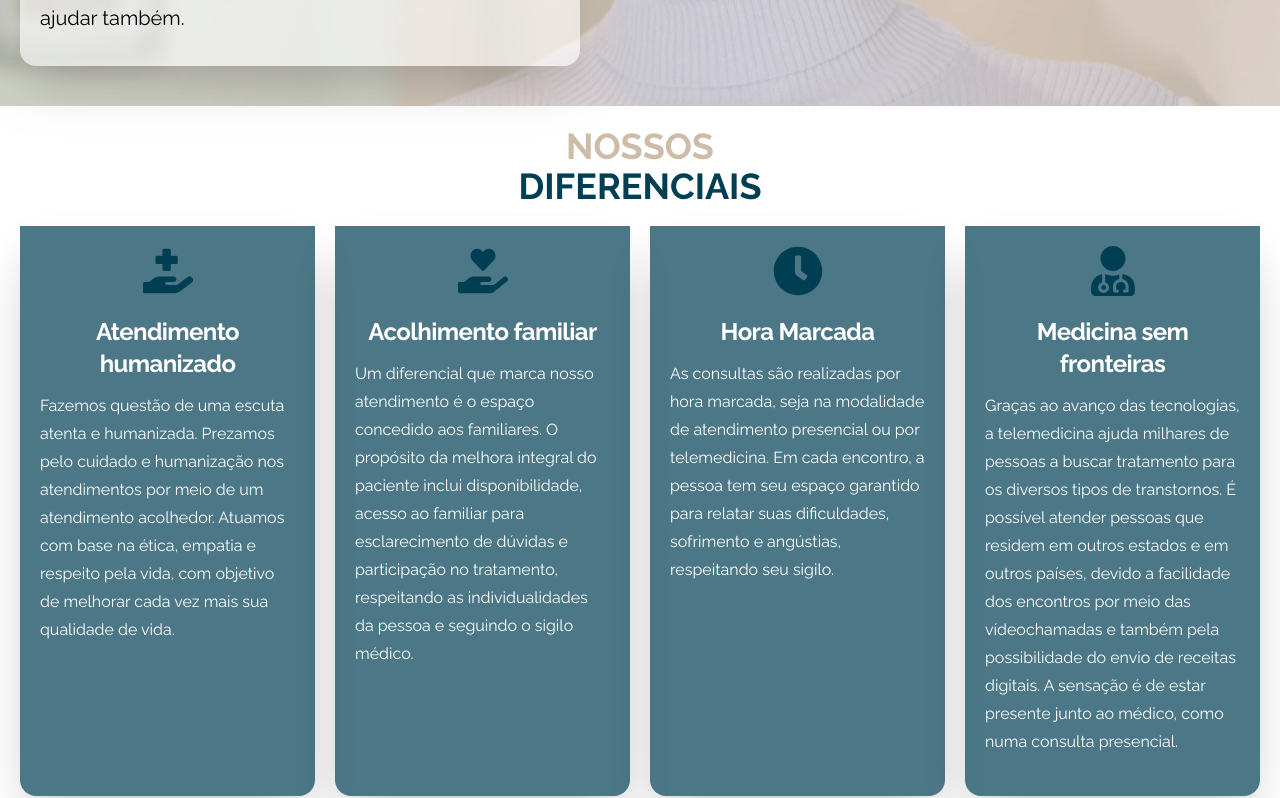
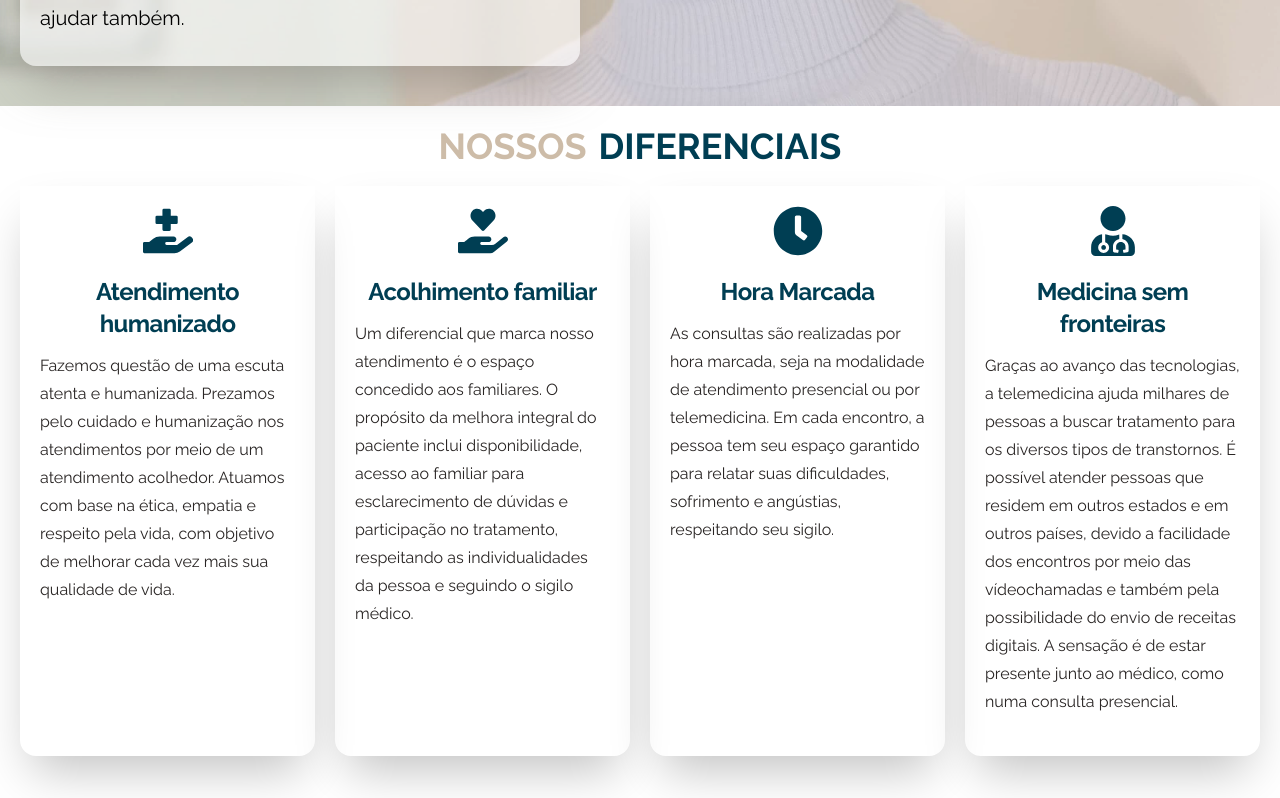
Before and after one commit to brunoprestesap/page-dra-camila, a React (Create React App) app: page / in a window 1280 px wide. Shown: the part 3026-3824 px from the top of the page. Built offline with nearby package versions, Linux system fonts and the light colour scheme.

Commit message:
ajuste secao de diferenciais

```diff
--- a/src/components/CardBeneficios.js
+++ b/src/components/CardBeneficios.js
@@ -4,15 +4,15 @@ function CardBeneficios({ id, icon, title, text }) {
   return (
     <div
       key={id}
-      className="mx-auto group shadow-2xl rounded-b-2xl transform duration-500 hover:-translate-y-2 bg-[#003E53]/70 dark:bg-gray-800"
+      className="mx-auto group shadow-2xl rounded-b-2xl transform duration-500 hover:-translate-y-2"
     >
       <div className="p-5">
         <div className="flex justify-center">
           {icon}
         </div>
         <div className='w-full py-5'>
-          <h5 className="text-2xl font-bold text-center tracking-tight text-white">{title}</h5>
-          <p className='mt-3 leading-7 text-white'>{text}</p>
+          <h5 className="text-2xl font-bold text-center tracking-tight">{title}</h5>
+          <p className='mt-3 leading-7 text-stone-800'>{text}</p>
         </div>
       </div>
     </div>
--- a/src/components/Diferential.js
+++ b/src/components/Diferential.js
@@ -34,9 +34,9 @@ function Diferentials() {
 
   return (
     <div id="diferenciais" className="p-5">
-      <div>
-        <h2 className='text-4xl font-bold text-center text-[#CDBCA8] uppercase'>Nossos</h2>
-        <h2 className='text-4xl font-bold text-center uppercase'>diferenciais</h2>
+      <div className='flex w-full justify-center items-center gap-3'>
+        <h2 className='text-3xl md:text-4xl font-bold text-center text-[#CDBCA8] uppercase'>Nossos</h2>
+        <h2 className='text-3xl md:text-4xl font-bold text-center uppercase'>diferenciais</h2>
       </div>
       <div className="grid grid-cols-1 md:grid-cols-2 xl:grid-cols-4 2xl:grid-cols-4 gap-5 pt-5">
         {contents.map((content, idx) => {
```
